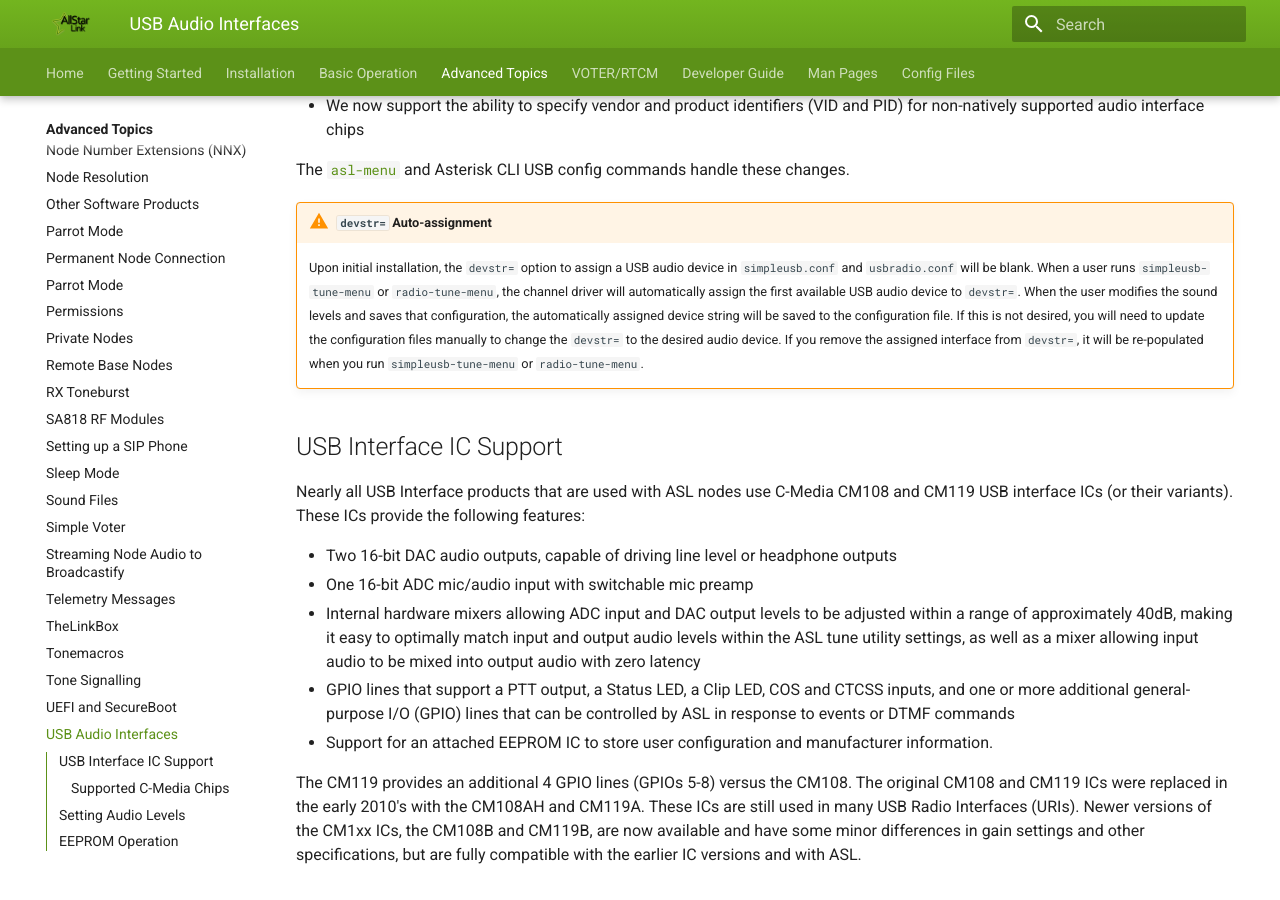
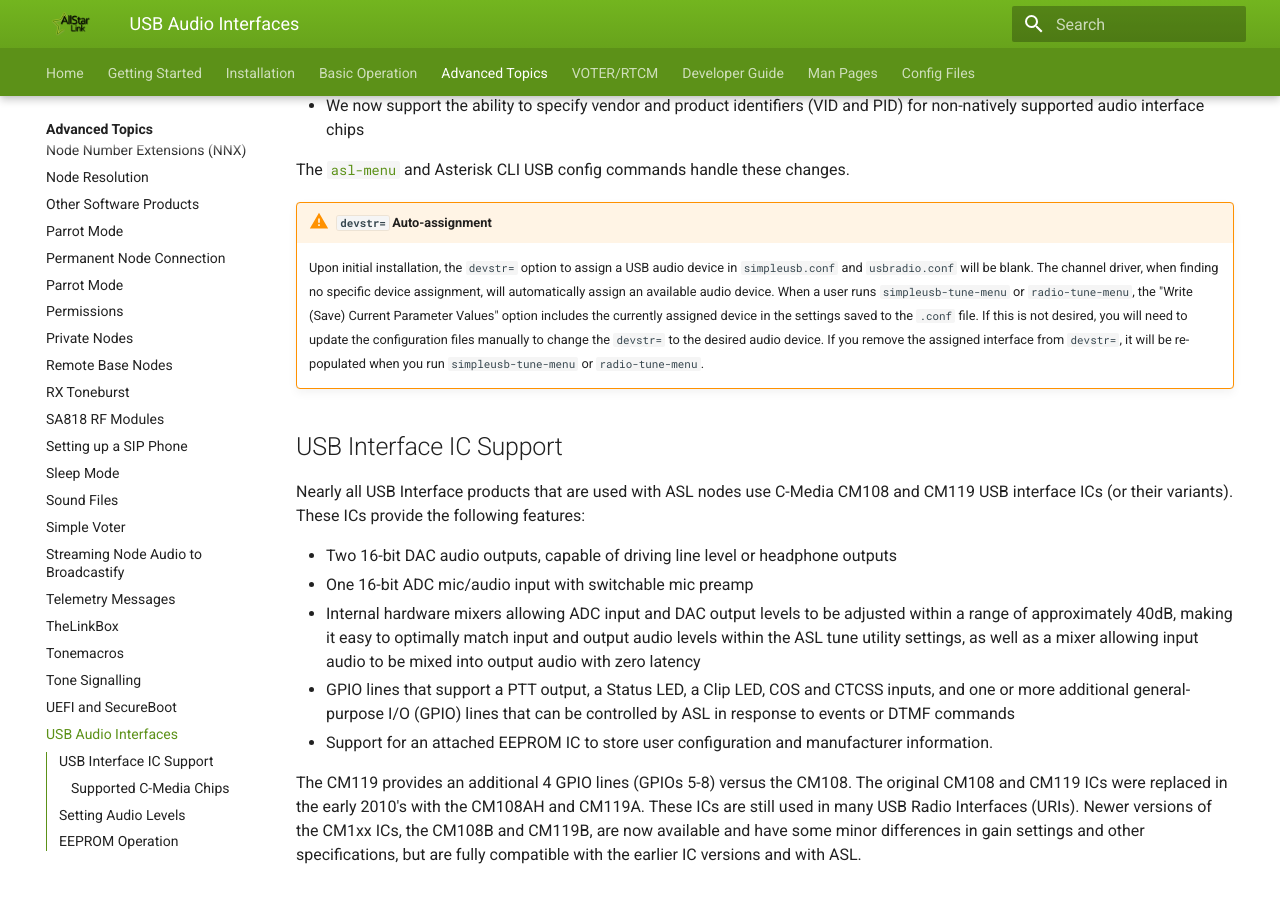
Before and after one commit to AllStarLink/ASL3-Manual, an MkDocs documentation site: the page built from docs/adv-topics/usbinterfaces.md, in a window 1280 px wide and 900 px high, scrolled down 319 px. Built offline with MkDocs 1.6.1 and Material for MkDocs 9.7.7, drawn with Linux system fonts in a browser that asks for light colours.

Commit message:
Revise auto-assignment node wording.

```diff
--- a/docs/adv-topics/usbinterfaces.md
+++ b/docs/adv-topics/usbinterfaces.md
@@ -10,7 +10,7 @@
 The [`asl-menu`](../user-guide/index.md) and Asterisk CLI USB config commands handle these changes.
 
 !!! warning "`devstr=` Auto-assignment"
-    Upon initial installation, the `devstr=` option to assign a USB audio device in `simpleusb.conf` and `usbradio.conf` will be blank. When a user runs `simpleusb-tune-menu` or `radio-tune-menu`, the channel driver will automatically assign the first available USB audio device to `devstr=`. When the user modifies the sound levels and saves that configuration, the automatically assigned device string will be saved to the configuration file. If this is not desired, you will need to update the configuration files manually to change the `devstr=` to the desired audio device. If you remove the assigned interface from `devstr=`, it will be re-populated when you run `simpleusb-tune-menu` or `radio-tune-menu`.
+    Upon initial installation, the `devstr=` option to assign a USB audio device in `simpleusb.conf` and `usbradio.conf` will be blank. The channel driver, when finding no specific device assignment, will automatically assign an available audio device. When a user runs `simpleusb-tune-menu` or `radio-tune-menu`, the "Write (Save) Current Parameter Values" option includes the currently assigned device in the settings saved to the `.conf` file. If this is not desired, you will need to update the configuration files manually to change the `devstr=` to the desired audio device. If you remove the assigned interface from `devstr=`, it will be re-populated when you run `simpleusb-tune-menu` or `radio-tune-menu`.
 
 
 ## USB Interface IC Support
```
